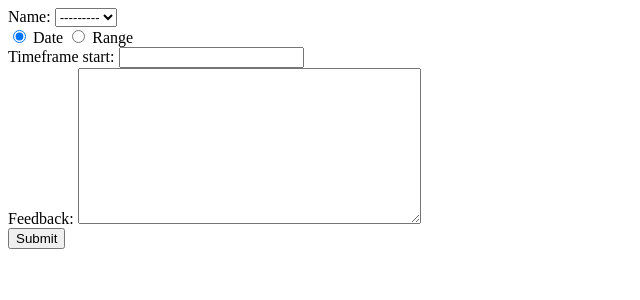
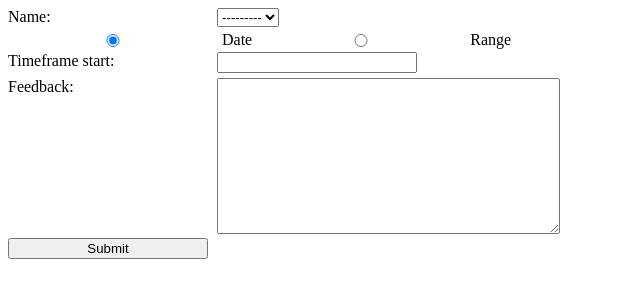
Before and after one commit to Senate5000/AnonymousFeedback, a Django app: page /feedback_form/feedback in a window 1280 px wide. Shown: the top 300 px of the page, without its empty margins (0-640 px from the left). Run offline with Django 3.2, Linux system fonts and the light colour scheme; data that the repository does not hold is empty; parts of the project's set-up code (start-up, migrations or seed data) failed here and were passed over; some libraries are stand-ins or nearby versions.

Commit message:
some styling to pages

```diff
--- a/feedback_form/views.py
+++ b/feedback_form/views.py
@@ -38,7 +38,7 @@ def new_employee(request):
 
     return render_to_response('feedback_form/new_employee.html', {'form': form}, context_instance=RequestContext(request))
 
-@permission_required('feedback_form.can_delete_feedback', login_url='/loginpage/')
+@permission_required('feedback_form.can_delete_feedback', login_url='/admin/')
 def view_feedback(request):
     feedback = Feedback.objects.all()
     employees = Employee.objects.all()
--- a/templates/feedback_form/feedback.html
+++ b/templates/feedback_form/feedback.html
@@ -1,19 +1,30 @@
+<style type = "text/css">
+    label, input{
+        display: inline-block;
+        vertical-align: top;
+        margin-bottom: 5px;
+        margin-right: 5px;
+        width: 200px;
+    }
+
+</style>
 <script src="http://code.jquery.com/jquery-1.9.1.js"></script>
 <script src="http://code.jquery.com/ui/1.10.3/jquery-ui.js"></script>
 <link rel="stylesheet" href="http://code.jquery.com/ui/1.10.3/themes/smoothness/jquery-ui.css" />
-
+<div id = "container">
 <form action="" method="post" enctype="multipart/form-data" id="feedbackForm">
     {% csrf_token %}
-    {{form.name.label}}: {{form.name}}<br />
+    <label class='leftlabel'>{{form.name.label}}:</label> {{form.name}}<br />
     <input type = 'radio' class = 'datePicker' name = 'timeFrameSelection' value = 'Date' checked> Date
     <input type = 'radio' class = 'datePicker' name = 'timeFrameSelection' value = 'Range'> Range<br />
-    {{form.timeframe_start.label}}: {{form.timeframe_start}}<br />
-    <label id='id_timeframe_stop_label' style='display: none'>End Time:</label><input id="id_timeframe_stop" type="text" name="timeframe_stop" style="display: none;">
+    <label>{{form.timeframe_start.label}}:</label> {{form.timeframe_start}}<br />
+    <label id='id_timeframe_stop_label' style='display: none; width: 200px; margin-bottom: 5px; margin-right: 5px; vertical-align: top'>End Time:</label><input id="id_timeframe_stop" type="text" name="timeframe_stop" style='display: none; width: 200px; margin-bottom: 5px; margin-right: 5px; vertical-align: top'>
     <span style = 'display: block'>
-    {{form.feedback.label}}: {{form.feedback}}
+    <label>{{form.feedback.label}}:</label> {{form.feedback}}
     </span>
     <input type="submit" value="Submit"/>
 </form>
+</div>
 <script>
 $(function(){
     $('#id_timeframe_start').datepicker();
@@ -27,8 +38,8 @@ $('.datePicker').change(function(){
         $('#id_timeframe_stop_label').css('display', 'none')
     }
     else if(radioSelected == 'Range'){
-        $('#id_timeframe_stop').css('display', 'inline');
-        $('#id_timeframe_stop_label').css('display', 'inline')
+        $('#id_timeframe_stop').css('display', 'inline-block');
+        $('#id_timeframe_stop_label').css('display', 'inline-block')
     };
 });
 var radioSelected = $('input[name=timeFrameSelection]:checked', '#feedbackForm').val();
```
Also changed, not shown: templates/feedback_form/view_feedback.html (+13 -5 lines).
